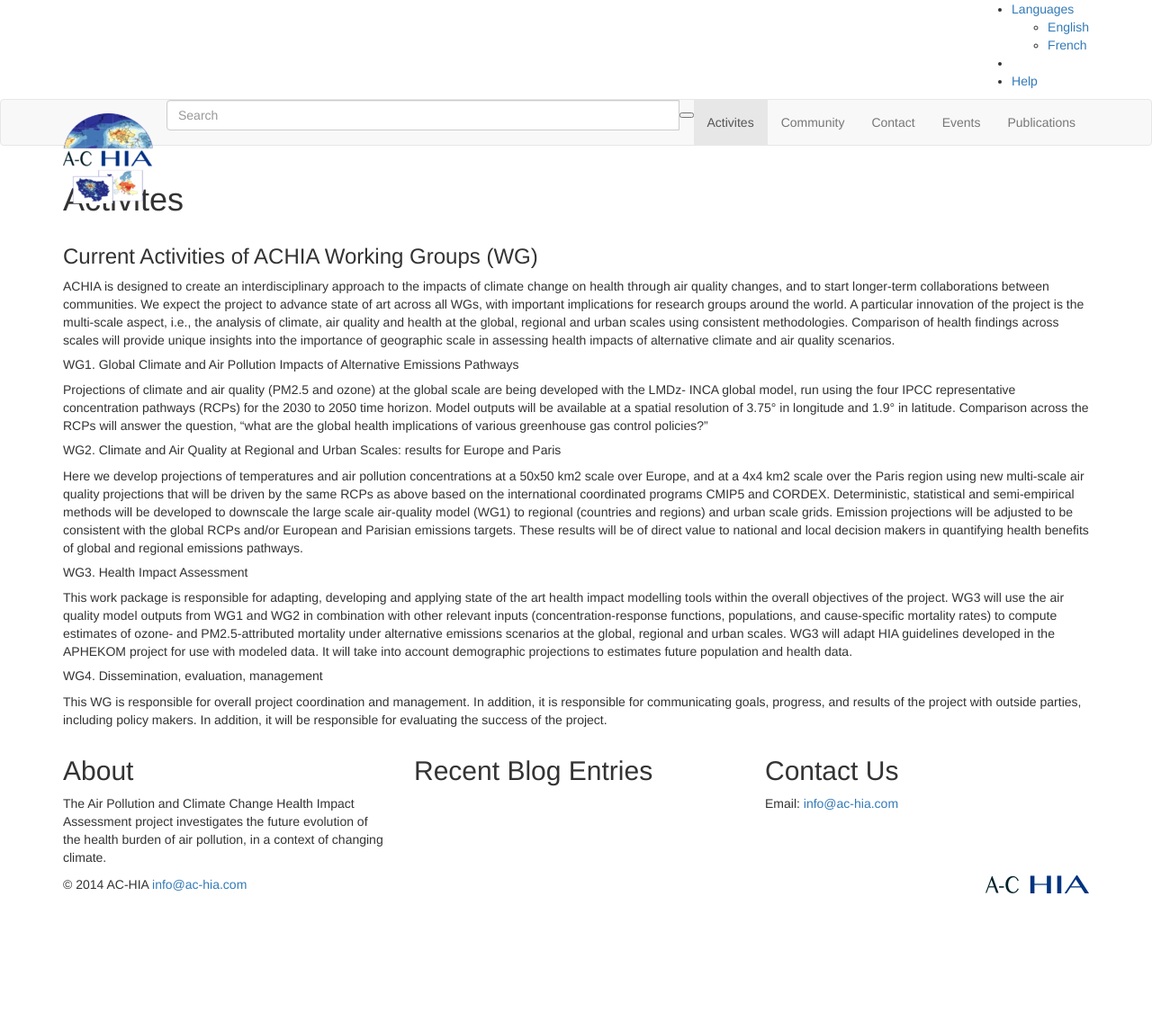
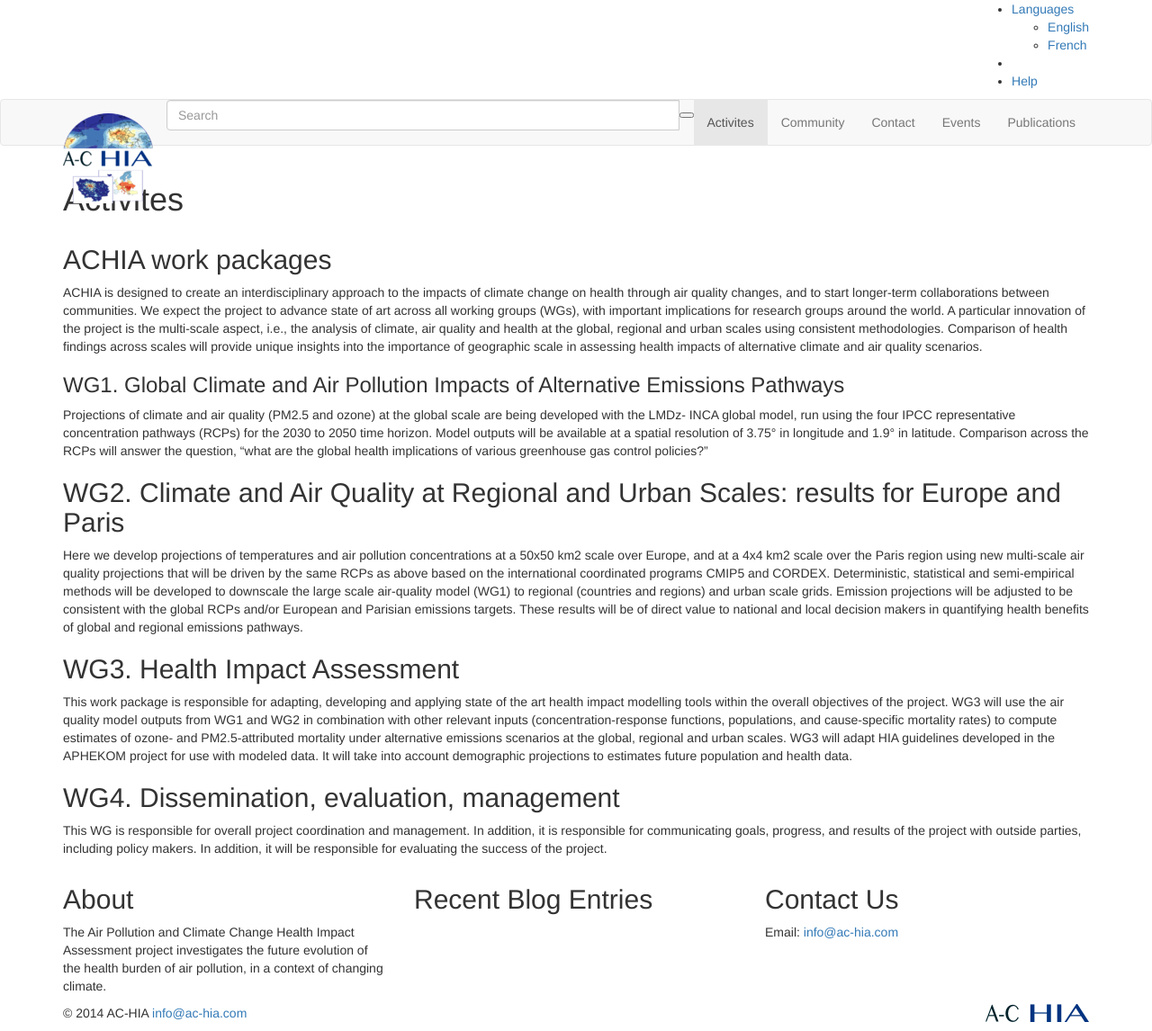
Before and after one commit to vlikhvar/achia, a Jekyll site: the page built from activities.md, in a window 1280 px wide. Shown: the whole page at 90% size. Built offline with Jekyll 4.4.1, drawn with Linux system fonts in a browser that asks for light colours; nearby versions of some CDN libraries; library files that are not in the unit come from our copies; Markdown is read by kramdown in place of the engine named in the settings; before the commit the page ends 1003 px from its top, so only the background shows below that.

Commit message:
Update activities.md

```diff
--- a/activities.md
+++ b/activities.md
@@ -5,18 +5,22 @@ group: navigation
 ---
 {% include JB/setup %}
 
-### Current Activities of ACHIA Working Groups (WG)
+<div class="headline"><h2>ACHIA work packages</h2></div>
 
-ACHIA is designed to create an interdisciplinary approach to the impacts of climate change on health through air quality changes, and to start longer‐term collaborations between communities. We expect the project to advance state of art across all WGs, with important implications for research groups around the world. A particular innovation of the project is the multi‐scale aspect, i.e., the analysis of climate, air quality and health at the global, regional and urban scales using consistent methodologies. Comparison of health findings across scales will provide unique insights into the importance of geographic scale in assessing health impacts of alternative climate and air quality scenarios.
+ACHIA is designed to create an interdisciplinary approach to the impacts of climate change on health through air quality changes, and to start longer‐term collaborations between communities. We expect the project to advance state of art across all working groups (WGs), with important implications for research groups around the world. A particular innovation of the project is the multi‐scale aspect, i.e., the analysis of climate, air quality and health at the global, regional and urban scales using consistent methodologies. Comparison of health findings across scales will provide unique insights into the importance of geographic scale in assessing health impacts of alternative climate and air quality scenarios.
 
-##### WG1. Global Climate and Air Pollution Impacts of Alternative Emissions Pathways
+<div class="headline"><h3>WG1. Global Climate and Air Pollution Impacts of Alternative Emissions Pathways</h3></div>
+
 Projections of climate and air quality (PM2.5 and ozone) at the global scale are being developed with the LMDz‐ INCA global model, run using the four IPCC representative concentration pathways (RCPs) for the 2030 to 2050 time horizon. Model outputs will be available at a spatial resolution of 3.75° in longitude and 1.9° in latitude. Comparison across the RCPs will answer the question, “what are the global health implications of various greenhouse gas control policies?”
 
-##### WG2. Climate and Air Quality at Regional and Urban Scales: results for Europe and Paris
+<div class="headline"><h2>WG2. Climate and Air Quality at Regional and Urban Scales: results for Europe and Paris</h2></div>
+
 Here we develop projections of temperatures and air pollution concentrations at a 50x50 km2 scale over Europe, and at a 4x4 km2 scale over the Paris region using new multi‐scale air quality projections that will be driven by the same RCPs as above based on the international coordinated programs CMIP5 and CORDEX. Deterministic, statistical and semi‐empirical methods will be developed to downscale the large scale air‐quality model (WG1) to regional (countries and regions) and urban scale grids. Emission projections will be adjusted to be consistent with the global RCPs and/or European and Parisian emissions targets. These results will be of direct value to national and local decision makers in quantifying health benefits of global and regional emissions pathways.
 
-##### WG3. Health Impact Assessment
+<div class="headline"><h2>WG3. Health Impact Assessment</h2></div>
+
 This work package is responsible for adapting, developing and applying state of the art health impact modelling tools within the overall objectives of the project. WG3 will use the air quality model outputs from WG1 and WG2 in combination with other relevant inputs (concentration‐response functions, populations, and cause‐specific mortality rates) to compute estimates of ozone‐ and PM2.5‐attributed mortality under alternative emissions scenarios at the global, regional and urban scales. WG3 will adapt HIA guidelines developed in the APHEKOM project for use with modeled data. It will take into account demographic projections to estimates future population and health data.
 
-##### WG4. Dissemination, evaluation, management
+<div class="headline"><h2>WG4. Dissemination, evaluation, management</h2></div>
+
 This WG is responsible for overall project coordination and management. In addition, it is responsible for communicating goals, progress, and results of the project with outside parties, including policy makers. In addition, it will be responsible for evaluating the success of the project.
```
